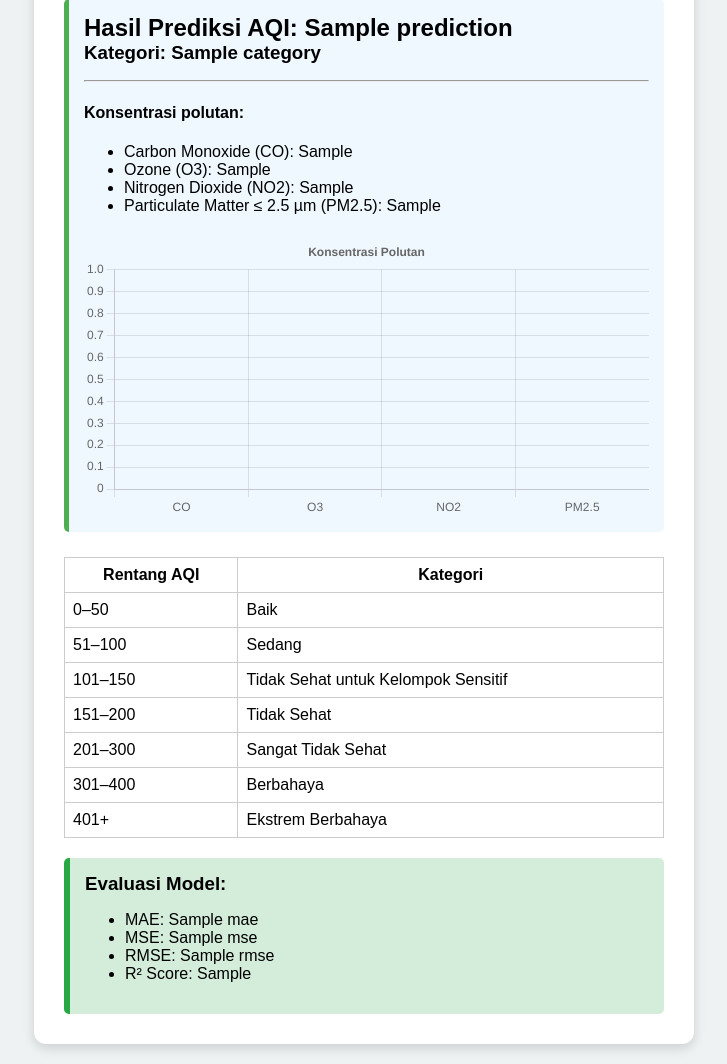
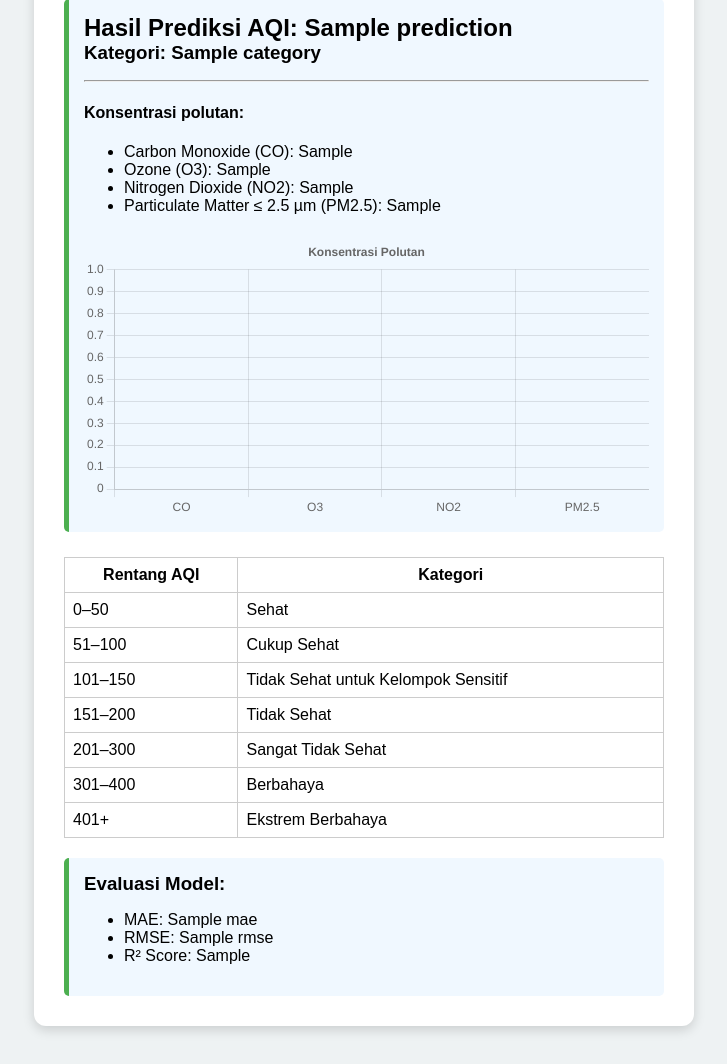
Before and after one commit to adeirawan18/air_quality_index, a Flask app: template templates/index.html in a window 1280 px wide. Shown: the part 503-1567 px from the top of the page, without its empty margins (276-1003 px from the left). After the commit the page ends 1535 px from the top, so only its background shows below. Run offline with Flask 3, Linux system fonts and the light colour scheme; the template is opened without the code that fills it: most values are stand-ins (such as "Sample title", 1, 10 or a date in 2020); parts of the project's set-up code (start-up, migrations or seed data) failed here and were passed over.

Commit message:
Update feature

```diff
--- a/app.py
+++ b/app.py
@@ -12,9 +12,9 @@
 
 def classify_aqi(aqi_value):
     if aqi_value <= 50:
-        return "Baik", "Kualitas udara sangat baik dan tidak membahayakan kesehatan."
+        return "Sehat", "Kualitas udara sangat baik dan tidak membahayakan kesehatan."
     elif aqi_value <= 100:
-        return "Sedang", "Kualitas udara masih dapat diterima, namun beberapa polutan mungkin berisiko bagi individu yang sangat sensitif."
+        return "Cukup Sehat", "Kualitas udara masih dapat diterima, namun beberapa polutan mungkin berisiko bagi individu yang sangat sensitif."
     elif aqi_value <= 150:
         return "Tidak Sehat untuk Kelompok Sensitif", "Kelompok sensitif seperti anak-anak dan lansia mungkin mulai merasakan dampak kesehatan."
     elif aqi_value <= 200:
@@ -50,7 +50,7 @@
 
 @app.route('/', methods=['GET', 'POST'])
 def index():
-    evaluation = evaluate_model(model)  # evaluasi dinamis
+    evaluation = evaluate_model(model)
 
     if request.method == 'POST':
         try:
--- a/templates/index.html
+++ b/templates/index.html
@@ -30,8 +30,8 @@
             margin-top: 20px;
         }
 
-        .result.baik { background-color: #d4edda; border-left: 6px solid #28a745; }
-        .result.sedang { background-color: #fff3cd; border-left: 6px solid #ffc107; }
+        .result.sehat { background-color: #d4edda; border-left: 6px solid #28a745; }
+        .result.cukup_sehat { background-color: #fff3cd; border-left: 6px solid #ffc107; }
         .result.tidak_sehat_untuk_kelompok_sensitif { background-color: #fbe9c5; border-left: 6px solid #ff9800; }
         .result.tidak_sehat { background-color: #f8d7da; border-left: 6px solid #dc3545; }
         .result.sangat_tidak_sehat { background-color: #e2d3f8; border-left: 6px solid #6f42c1; }
@@ -132,8 +132,8 @@
                 <tr><th>Rentang AQI</th><th>Kategori</th></tr>
             </thead>
             <tbody>
-                <tr><td>0–50</td><td>Baik</td></tr>
-                <tr><td>51–100</td><td>Sedang</td></tr>
+                <tr><td>0–50</td><td>Sehat</td></tr>
+                <tr><td>51–100</td><td>Cukup Sehat</td></tr>
                 <tr><td>101–150</td><td>Tidak Sehat untuk Kelompok Sensitif</td></tr>
                 <tr><td>151–200</td><td>Tidak Sehat</td></tr>
                 <tr><td>201–300</td><td>Sangat Tidak Sehat</td></tr>
@@ -145,7 +145,6 @@
             <h3>Evaluasi Model:</h3>
             <ul>
                 <li>MAE: {{ evaluation.MAE }}</li>
-                <li>MSE: {{ evaluation.MSE }}</li>
                 <li>RMSE: {{ evaluation.RMSE }}</li>
                 <li>R² Score: {{ evaluation.R2 }}</li>
             </ul>
```
